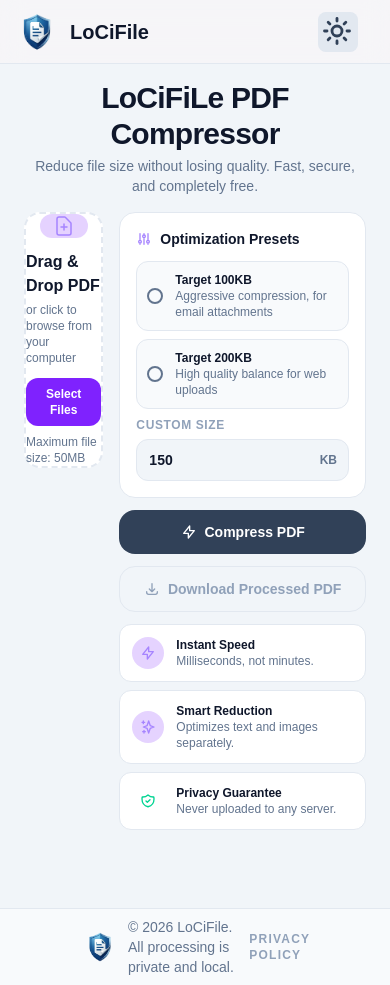
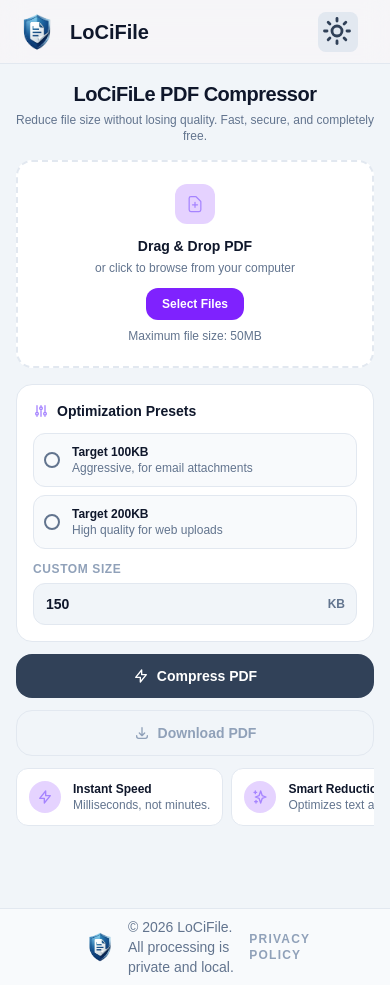
Before and after one commit to mrarghadey-commits/LoCiFile, a Next.js app: page /pdf-compressor in a window 390 px wide. Built offline with nearby package versions, Linux system fonts and the light colour scheme.

Commit message:
mobile version upgrade

```diff
--- a/app/pdf-compressor/page.tsx
+++ b/app/pdf-compressor/page.tsx
@@ -2,17 +2,15 @@
 
 export default function Page() {
   return (
-    <div className="h-screen dark:bg-[#0a0a0f] bg-slate-100 dark:text-white text-slate-900 flex flex-col overflow-hidden">
-      <div className="max-w-6xl mx-auto px-6 py-4 w-full flex flex-col h-full">
+    <div className="min-h-screen dark:bg-[#0a0a0f] bg-slate-100 dark:text-white text-slate-900 flex flex-col">
+      <div className="max-w-6xl mx-auto px-4 sm:px-6 py-4 w-full flex flex-col">
         <div className="text-center mb-4">
-          <h1 className="text-3xl font-black tracking-tight">LoCiFiLe PDF Compressor</h1>
-          <p className="dark:text-slate-400 text-slate-500 text-sm mt-1">
+          <h1 className="text-xl sm:text-2xl lg:text-3xl font-black tracking-tight">LoCiFiLe PDF Compressor</h1>
+          <p className="dark:text-slate-400 text-slate-500 text-xs sm:text-sm mt-1">
             Reduce file size without losing quality. Fast, secure, and completely free.
           </p>
         </div>
-        <div className="flex-1 min-h-0">
-          <CompressTool />
-        </div>
+        <CompressTool />
       </div>
     </div>
   )
--- a/package.json
+++ b/package.json
@@ -12,7 +12,8 @@
     "@squoosh/lib": "^0.3.1",
     "browser-image-compression": "^2.0.2",
     "lucide-react": "^0.577.0",
-    "next": "16.1.6",
+    "next": "^16.1.7",
+    "npm": "^11.11.1",
     "pdf-lib": "^1.17.1",
     "pdfjs-dist": "^5.5.207",
     "react": "19.2.3",
--- a/tools/pdfcompressor.tsx
+++ b/tools/pdfcompressor.tsx
@@ -70,16 +70,13 @@
 
       while (iteration < maxIterations) {
         iteration++
-
         setProgressLabel(`Iteration ${iteration} — rendering pages...`)
         const newPdf = await PDFDocument.create()
 
         for (let i = 1; i <= pdf.numPages; i++) {
-          // Progress always moves forward: 10% to 82% across pages
           const pageProgress = 10 + Math.round((i / pdf.numPages) * 72)
           setProgress(pageProgress)
           setProgressLabel(`Iteration ${iteration} — page ${i} of ${pdf.numPages}`)
-
           const page = await pdf.getPage(i)
           const viewport = page.getViewport({ scale })
           const canvas = document.createElement("canvas")
@@ -89,11 +86,7 @@
           canvas.height = viewport.height
           ctx.imageSmoothingEnabled = true
           ctx.imageSmoothingQuality = "high"
-          await (page as any).render({
-            canvasContext: ctx as any,
-            viewport: viewport as any,
-            intent: "display",
-          }).promise
+          await (page as any).render({ canvasContext: ctx as any, viewport: viewport as any, intent: "display" }).promise
           const imgData = canvas.toDataURL("image/jpeg", quality)
           const jpg = await newPdf.embedJpg(imgData)
           const p = newPdf.addPage([viewport.width, viewport.height])
@@ -107,34 +100,20 @@
         const sizeKB = currentBlob.size / 1024
         const savings = Math.round(((file.size - currentBlob.size) / file.size) * 100)
 
-        // Always keep the best (smallest) result so far
-        if (!bestBlob || currentBlob.size < bestBlob.size) {
-          bestBlob = currentBlob
-        }
+        if (!bestBlob || currentBlob.size < bestBlob.size) bestBlob = currentBlob
         resultBlob = currentBlob
 
         setProgressLabel(`${sizeKB.toFixed(0)} KB — Saved ${savings > 0 ? savings : 0}%`)
 
-        // Hit target — done
         if (sizeKB <= targetNum) break
-
-        // Can't reduce further — stop
         if (quality <= 0.1 && scale <= 0.4) break
-
-        // Reduce quality first, then scale
-        if (quality > 0.3) {
-          quality = Math.max(quality - 0.1, 0.1)
-        } else if (scale > 0.4) {
-          scale = Math.max(scale - 0.15, 0.4)
-        } else {
-          break
-        }
+        if (quality > 0.3) quality = Math.max(quality - 0.1, 0.1)
+        else if (scale > 0.4) scale = Math.max(scale - 0.15, 0.4)
+        else break
       }
 
       setProgress(100)
       setProgressLabel("Done!")
-
-      // Use best result even if target wasn't reached
       const finalBlob = bestBlob || resultBlob
       if (finalBlob) {
         setBlob(finalBlob)
@@ -163,7 +142,7 @@
     ? Math.round(((original - compressed) / original) * 100) : 0
 
   return (
-    <div className="flex gap-4">
+    <div className="flex flex-col lg:flex-row gap-4">
 
       {/* Left: Upload */}
       <div className="flex-1 flex flex-col gap-3">
@@ -174,19 +153,19 @@
           onDragLeave={() => setDragging(false)}
           onDrop={handleDrop}
           onClick={() => inputRef.current?.click()}
-          className={`border-2 border-dashed rounded-2xl flex flex-col items-center justify-center cursor-pointer transition-all dark:bg-[#12121a] bg-white h-64 ${
+          className={`border-2 border-dashed rounded-2xl flex flex-col items-center justify-center cursor-pointer transition-all dark:bg-[#12121a] bg-white h-52 sm:h-60 lg:h-64 ${
             dragging ? "border-violet-500 bg-violet-500/10" : "border-slate-200 dark:border-white/10 hover:border-violet-500/50"
           }`}
         >
           <input ref={inputRef} type="file" accept="application/pdf" onChange={handleInputChange} className="hidden" />
-          <div className="w-12 h-12 rounded-xl bg-violet-600/20 flex items-center justify-center mb-3">
-            <svg xmlns="http://www.w3.org/2000/svg" className="h-6 w-6 text-violet-400" fill="none" viewBox="0 0 24 24" stroke="currentColor">
+          <div className="w-10 h-10 sm:w-12 sm:h-12 rounded-xl bg-violet-600/20 flex items-center justify-center mb-3">
+            <svg xmlns="http://www.w3.org/2000/svg" className="h-5 w-5 sm:h-6 sm:w-6 text-violet-400" fill="none" viewBox="0 0 24 24" stroke="currentColor">
               <path strokeLinecap="round" strokeLinejoin="round" strokeWidth={1.5} d="M9 13h6m-3-3v6m5 5H7a2 2 0 01-2-2V5a2 2 0 012-2h5.586a1 1 0 01.707.293l5.414 5.414a1 1 0 01.293.707V19a2 2 0 01-2 2z" />
             </svg>
           </div>
-          <p className="text-base font-black mb-1 dark:text-white text-slate-900">Drag & Drop PDF</p>
+          <p className="text-sm sm:text-base font-black mb-1 dark:text-white text-slate-900">Drag & Drop PDF</p>
           <p className="text-slate-500 text-xs mb-3">or click to browse from your computer</p>
-          <button className="bg-violet-600 hover:bg-violet-500 text-white px-5 py-2 rounded-xl font-bold transition text-xs">
+          <button className="bg-violet-600 hover:bg-violet-500 text-white px-4 sm:px-5 py-2 rounded-xl font-bold transition text-xs">
             Select Files
           </button>
           <p className="text-slate-500 text-xs mt-2">Maximum file size: 50MB</p>
@@ -196,14 +175,14 @@
         {file && (
           <div className="dark:bg-[#12121a] bg-white border dark:border-white/10 border-slate-200 rounded-xl px-3 py-2 flex items-center justify-between">
             <div className="flex items-center gap-2">
-              <div className="w-7 h-7 rounded-lg bg-violet-600/20 flex items-center justify-center">
+              <div className="w-7 h-7 rounded-lg bg-violet-600/20 flex items-center justify-center flex-shrink-0">
                 <svg xmlns="http://www.w3.org/2000/svg" className="h-3.5 w-3.5 text-violet-400" fill="none" viewBox="0 0 24 24" stroke="currentColor">
                   <path strokeLinecap="round" strokeLinejoin="round" strokeWidth={2} d="M7 21h10a2 2 0 002-2V9.414a1 1 0 00-.293-.707l-5.414-5.414A1 1 0 0012.586 3H7a2 2 0 00-2 2v14a2 2 0 002 2z" />
                 </svg>
               </div>
-              <span className="text-xs dark:text-slate-300 text-slate-700 font-medium truncate max-w-[180px]">{file.name}</span>
+              <span className="text-xs dark:text-slate-300 text-slate-700 font-medium truncate max-w-[140px] sm:max-w-[200px]">{file.name}</span>
             </div>
-            <span className="text-xs">
+            <span className="text-xs flex-shrink-0">
               {blob ? <span className="text-emerald-400 font-bold">Compressed ✓</span> : <span className="text-slate-500">Ready</span>}
             </span>
           </div>
@@ -213,8 +192,8 @@
         {loading && (
           <div className="dark:bg-[#12121a] bg-white border dark:border-white/10 border-slate-200 rounded-xl px-3 py-3">
             <div className="flex items-center justify-between mb-1.5">
-              <span className="text-xs dark:text-slate-400 text-slate-500">{progressLabel}</span>
-              <span className="text-xs font-black text-violet-400">{progress}%</span>
+              <span className="text-xs dark:text-slate-400 text-slate-500 truncate mr-2">{progressLabel}</span>
+              <span className="text-xs font-black text-violet-400 flex-shrink-0">{progress}%</span>
             </div>
             <div className="w-full dark:bg-white/5 bg-slate-100 rounded-full h-1.5 overflow-hidden">
               <div
@@ -248,7 +227,7 @@
       </div>
 
       {/* Right: Controls */}
-      <div className="w-72 flex flex-col gap-3">
+      <div className="w-full lg:w-72 flex flex-col gap-3">
 
         {/* Presets */}
         <div className="dark:bg-[#12121a] bg-white border dark:border-white/10 border-slate-200 rounded-2xl p-4">
@@ -259,14 +238,15 @@
             <span className="font-black text-sm dark:text-white text-slate-900">Optimization Presets</span>
           </div>
 
+          <div className="grid grid-cols-1 sm:grid-cols-2 lg:grid-cols-1 gap-2 mb-3">
             {[
-            { key: "100" as const, label: "Target 100KB", desc: "Aggressive compression, for email attachments" },
-            { key: "200" as const, label: "Target 200KB", desc: "High quality balance for web uploads" },
+              { key: "100" as const, label: "Target 100KB", desc: "Aggressive, for email attachments" },
+              { key: "200" as const, label: "Target 200KB", desc: "High quality for web uploads" },
             ].map(({ key, label, desc }) => (
               <div
                 key={key}
                 onClick={() => handlePreset(key)}
-              className={`flex items-center gap-3 p-2.5 rounded-xl mb-2 cursor-pointer border transition-all ${
+                className={`flex items-center gap-3 p-2.5 rounded-xl cursor-pointer border transition-all ${
                   preset === key
                     ? "border-violet-500 bg-violet-500/10"
                     : "dark:border-white/5 border-slate-200 dark:bg-white/5 bg-slate-50 hover:border-violet-500/40"
@@ -281,6 +261,7 @@
                 </div>
               </div>
             ))}
+          </div>
 
           <p className="text-xs font-black text-slate-400 uppercase tracking-wider mb-1.5">Custom Size</p>
           <div className="relative">
@@ -301,7 +282,8 @@
           </div>
         </div>
 
-        {/* Compress Button */}
+        {/* Compress + Download */}
+        <div className="grid grid-cols-1 sm:grid-cols-2 lg:grid-cols-1 gap-3">
           <button
             onClick={compressPDF}
             disabled={!file || loading}
@@ -329,7 +311,6 @@
             )}
           </button>
 
-        {/* Download Button */}
           <div ref={resultRef}>
             <button
               onClick={download}
@@ -343,18 +324,19 @@
               <svg xmlns="http://www.w3.org/2000/svg" className="h-4 w-4" fill="none" viewBox="0 0 24 24" stroke="currentColor">
                 <path strokeLinecap="round" strokeLinejoin="round" strokeWidth={2} d="M4 16v1a3 3 0 003 3h10a3 3 0 003-3v-1m-4-4l-4 4m0 0l-4-4m4 4V4" />
               </svg>
-            {blob ? `Download PDF · ${(compressed / 1024).toFixed(1)} KB` : "Download Processed PDF"}
+              {blob ? `Download · ${(compressed / 1024).toFixed(1)} KB` : "Download PDF"}
             </button>
+          </div>
         </div>
 
         {/* Feature Cards */}
-        <div className="flex flex-col gap-2">
+        <div className="flex flex-row lg:flex-col gap-2 overflow-x-auto pb-1 lg:overflow-visible">
           {[
             { icon: "M13 10V3L4 14h7v7l9-11h-7z", color: "violet", title: "Instant Speed", desc: "Milliseconds, not minutes." },
             { icon: "M5 3v4M3 5h4M6 17v4m-2-2h4m5-16l2.286 6.857L21 12l-5.714 2.143L13 21l-2.286-6.857L5 12l5.714-2.143L13 3z", color: "violet", title: "Smart Reduction", desc: "Optimizes text and images separately." },
             { icon: "M9 12l2 2 4-4m5.618-4.016A11.955 11.955 0 0112 2.944a11.955 11.955 0 01-8.618 3.04A12.02 12.02 0 003 9c0 5.591 3.824 10.29 9 11.622 5.176-1.332 9-6.03 9-11.622 0-1.042-.133-2.052-.382-3.016z", color: "emerald", title: "Privacy Guarantee", desc: "Never uploaded to any server." },
           ].map(({ icon, color, title, desc }) => (
-            <div key={title} className="dark:bg-[#12121a] bg-white border dark:border-white/5 border-slate-200 rounded-xl p-3 flex items-center gap-3">
+            <div key={title} className="dark:bg-[#12121a] bg-white border dark:border-white/5 border-slate-200 rounded-xl p-3 flex items-center gap-3 min-w-[170px] lg:min-w-0 flex-shrink-0 lg:flex-shrink">
               <div className={`w-8 h-8 rounded-full bg-${color}-600/20 flex items-center justify-center flex-shrink-0`}>
                 <svg xmlns="http://www.w3.org/2000/svg" className={`h-4 w-4 text-${color}-400`} fill="none" viewBox="0 0 24 24" stroke="currentColor">
                   <path strokeLinecap="round" strokeLinejoin="round" strokeWidth={2} d={icon} />
```
Also changed, not shown: 1 other file (tests, documents, lock files or other folders). Lines whose indentation alone changed are shown as unchanged.
